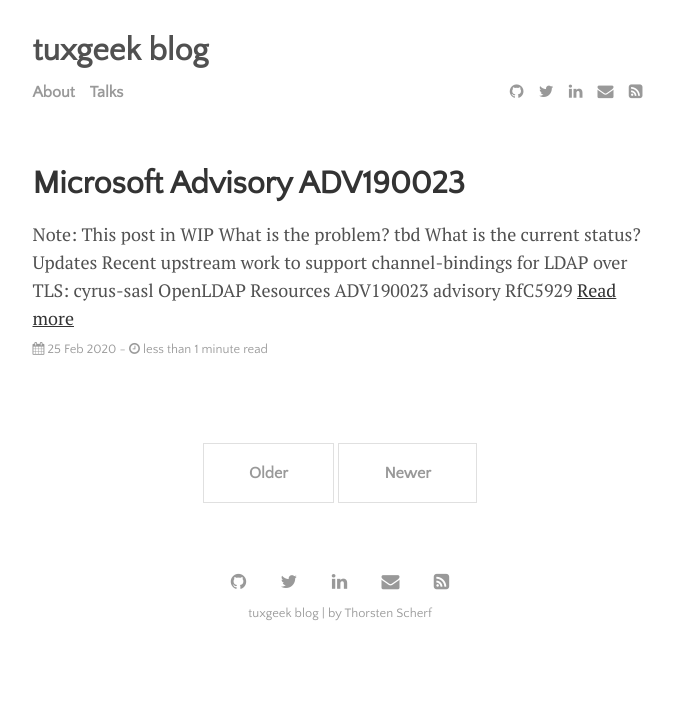
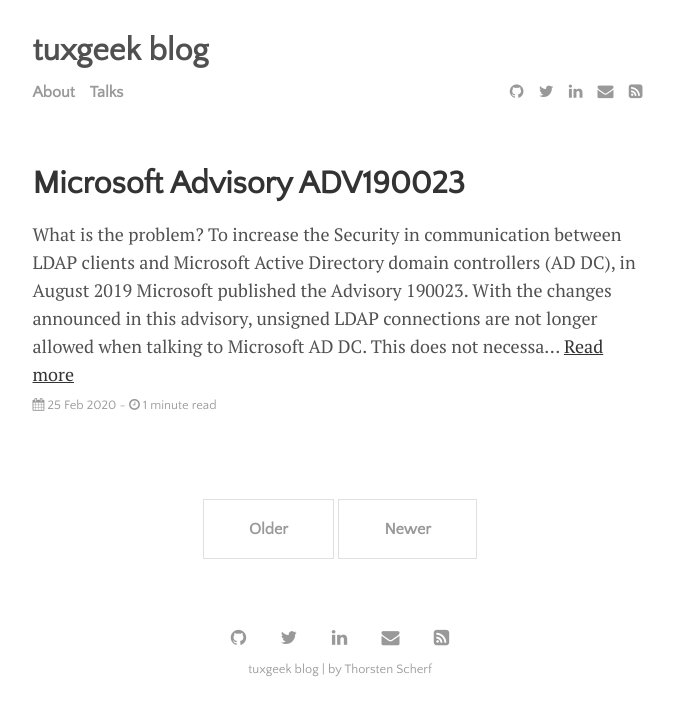
Before and after one commit to tscherf/tscherf.github.io, a Jekyll site: the page built from index.html, in a window 1280 px wide. Shown: the top 716 px of the page, without its empty margins (300-974 px from the left). Built offline with Jekyll 4.4.1, drawn with Linux system fonts in a browser that asks for light colours; the list of posts is cut into pages by our own code.

Commit message:
adv190023: updated text to reflect current status

```diff
--- a/_posts/2020-02-25-adv190023.md
+++ b/_posts/2020-02-25-adv190023.md
@@ -5,23 +5,40 @@ date: 2020-02-25
 tags: [ad, ldap]
 ---
 
-*Note: This post in WIP*
+**What is the problem?**
+To increase the Security in communication between LDAP clients and Microsoft
+Active Directory domain controllers (AD DC), in August 2019 Microsoft
+published the [Advisory
+190023](https://msrc.microsoft.com/update-guide/en-us/vulnerability/ADV190023).
+With the changes announced in this advisory, unsigned LDAP connections are not
+longer allowed when talking to Microsoft AD DC. This does not necessarily mean
+that all communication has to go through a TLS-Channel on port 636 or 389 when
+startTLS is used. Instead clients can also use SASL with GSSAPI or
+GSSAPI-SPNEGO to encrypt and/or sign the connection. In this case the
+communication also still goes over the default LDAP port 389.
 
-**What is the problem?**
-tbd
+Additionally Microsoft announced in this advisory, that LDAP channel binding
+has to be used in case a TLS-channel is established between the client and the
+AD DC. This helps to prevent spoofing and replay attack because it's binding
+the transport layer and the application layer together. This basically means
+you can not intercept the LDAP communication and inject it in a different
+TLS-connection.
 
-**What is the current status?**
+Linux clients library cyrus-sasl and OpenLDAP were updated in early 2020 to
+support LDAP channel binding.
+
+**Status (Feb 2020) - Channel Binding enforced but not (yet) supported on Linux side**
 
 <script src="https://gist.github.com/tscherf/a0be193fe7bd603bbe1f511f9a00e737.js"></script>
 
 **Updates**
 
-Recent upstream work to support channel-bindings for LDAP over TLS:
-
+Upstream work to support channel-bindings for LDAP over TLS:
 [cyrus-sasl](https://github.com/cyrusimap/cyrus-sasl/issues/600)
 [OpenLDAP](https://bugs.openldap.org/show_bug.cgi?id=9189)
 
 **Resources**
-
-[ADV190023 advisory](https://techcommunity.microsoft.com/t5/Core-Infrastructure-and-Security/LDAP-Channel-Binding-and-LDAP-Signing-Requirements-JANUARY-2020/ba-p/921536)
+[ADV190023 advisory](https://msrc.microsoft.com/update-guide/en-us/vulnerability/ADV190023)
+[Discussion Microsoft TechCommunity](https://techcommunity.microsoft.com/t5/Core-Infrastructure-and-Security/LDAP-Channel-Binding-and-LDAP-Signing-Requirements-JANUARY-2020/ba-p/921536)
 [RfC5929](https://tools.ietf.org/html/rfc5929)
+[Heise Article (German)](https://www.heise.de/select/ct/2020/22/2023417143364470900)
```
